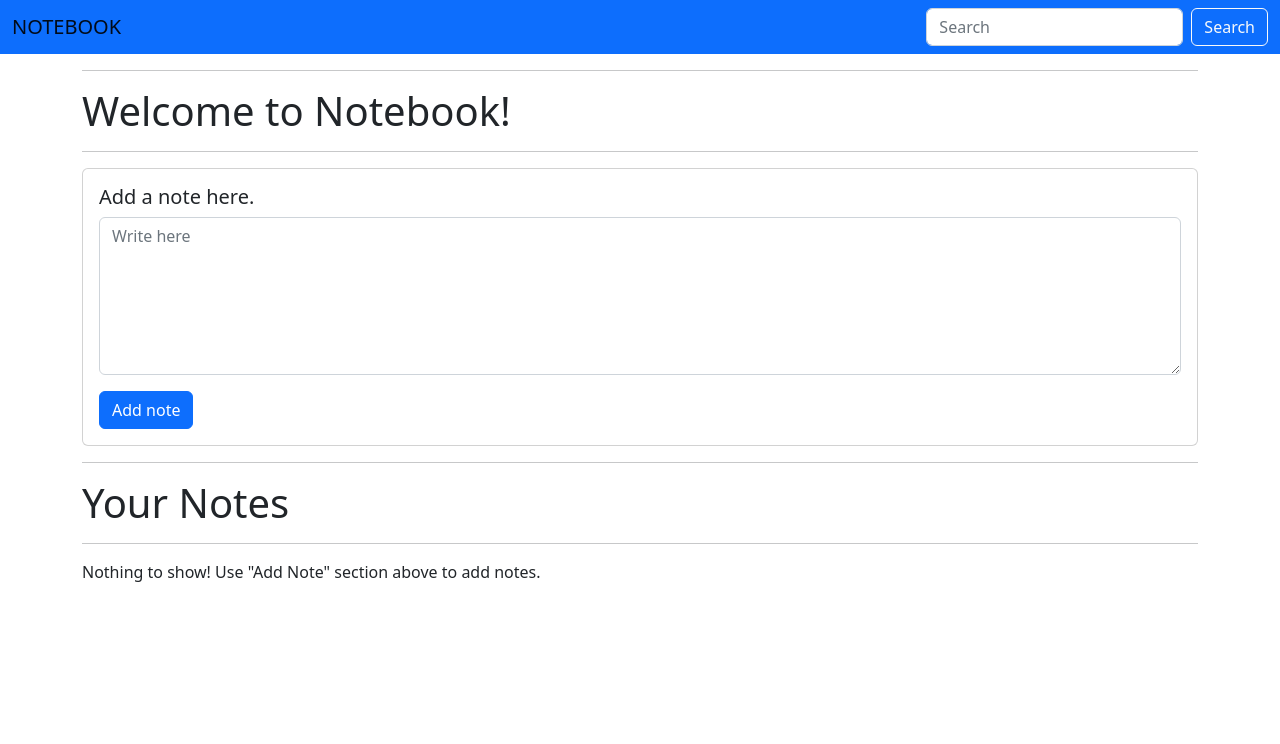
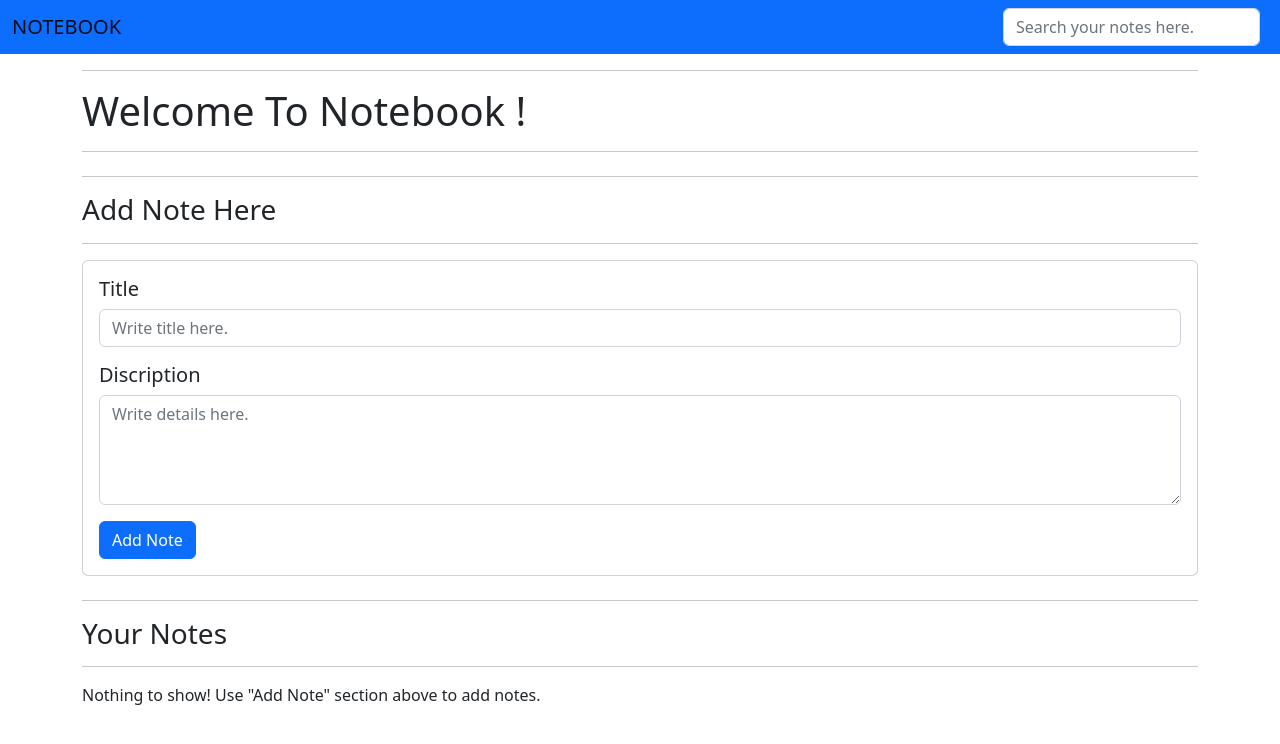
Before and after one commit to AishwaryaAtWork/Notebook, a plain HTML site: page index.html in a window 1280 px wide. Drawn offline with nearby package versions, Linux system fonts and the light colour scheme.

Commit message:
Added title field

```diff
--- a/index.html
+++ b/index.html
@@ -19,34 +19,40 @@
             <div class="container-fluid">
                 <a class="navbar-brand mb-0 h1">NOTEBOOK </a>
                 <form class="d-flex" role="search">
-                    <input class="form-control me-2" id="searchtxt" type="search" placeholder="Search" aria-label="Search">
-                    <button class="btn btn-outline-light" type="submit" >Search</button>
+                    <input class="form-control me-2" id="searchtxt" type="search" placeholder="Search your notes here." aria-label="Search">
                 </form>
             </div>
         </nav>
 
         <div class="container my-3">
             <hr>
-            <h1>Welcome to Notebook!</h1>
+            <h1>Welcome To Notebook !</h1>
             <hr>
         </div>
 
         <!-- Textarea to add notes in the notebook -->
-        <div class="container my-3">
+        <div class="container my-4">
+            <hr>
+            <h3 class="card-title">Add Note Here</h3>
+            <hr>
             <div class="card">
                 <div class="card-body">
-                    <h5 class="card-title">Add a note here.</h5>
                     <div class="mb-3">
-                        <textarea class="form-control" id="addtxt" rows="6" placeholder="Write here" value=""></textarea>
+                        <h5>Title</h5>
+                        <input type="text" class="form-control" id="addtitle" placeholder="Write title here.">
+                      </div>
+                    <div class="mb-3">
+                        <h5>Discription</h5>
+                        <textarea class="form-control" id="addtxt" rows="4" placeholder="Write details here." value=""></textarea>
                     </div>
-                    <button class="btn btn-primary" id="addbtn">Add note</button>
+                    <button class="btn btn-primary" id="addbtn">Add Note</button>
                 </div>
             </div>
         </div>
 
         <div class=" container my-3">
             <hr>
-            <h1>Your Notes</h1>
+            <h3>Your Notes</h3>
             <hr>
 
             <!-- Priviously added notes here -->
--- a/index.js
+++ b/index.js
@@ -6,6 +6,7 @@ var notesObj = [];
 let addbtn=document.getElementById('addbtn');
 addbtn.addEventListener('click',(e)=>{
     let addtxt=document.getElementById('addtxt');
+    let addtitle=document.getElementById('addtitle');
     let notes=localStorage.getItem('notes');
     if(notes==null){
          notesObj=[];
@@ -13,9 +14,14 @@ addbtn.addEventListener('click',(e)=>{
     else{
         notesObj=JSON.parse(notes);
     }
-    notesObj.push(addtxt.value);
+    let myObj={
+        title:addtitle.value,
+        text:addtxt.value
+    }
+    notesObj.push(myObj);
     localStorage.setItem("notes",JSON.stringify(notesObj));
     addtxt.value="";
+    addtitle.value="";
     showNotes();
 })
 
@@ -32,8 +38,8 @@ function showNotes(){
    notesObj.forEach((element,index) => {
         html+=`<div class="card my-2 mx-3 notecard" style="width: 18rem;">
                     <div class="card-body">
-                    <h5 class="card-title">Note ${index+1}</h5>
-                    <p class="card-text">${element}</p>
+                    <h5 class="card-title">${element.title}</h5>
+                    <p class="card-text">${element.text}</p>
                     <button id="${index}" onclick="deleteNotes(this.id)" class="btn btn-primary">Delete Note</button>
                     </div>
                 </div>`;
```
